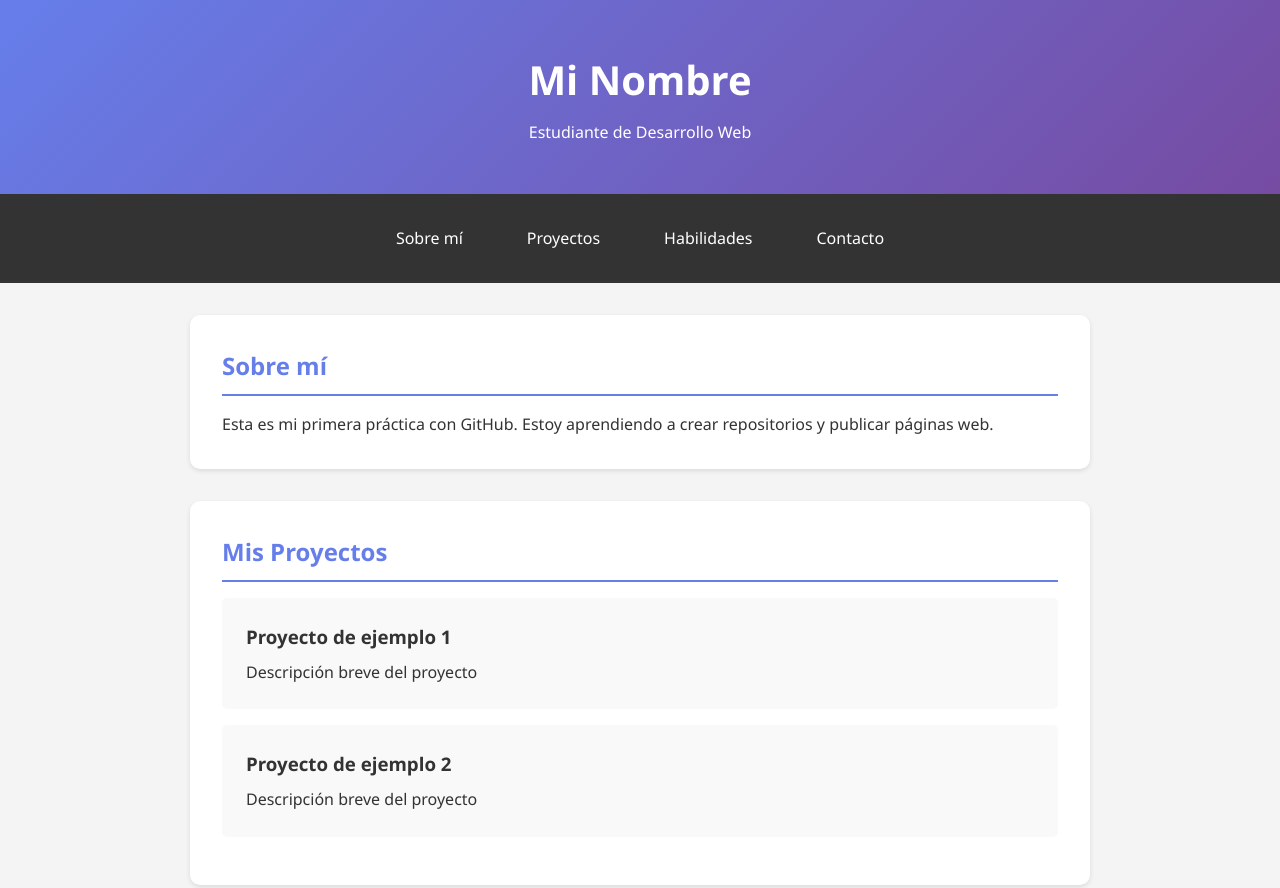
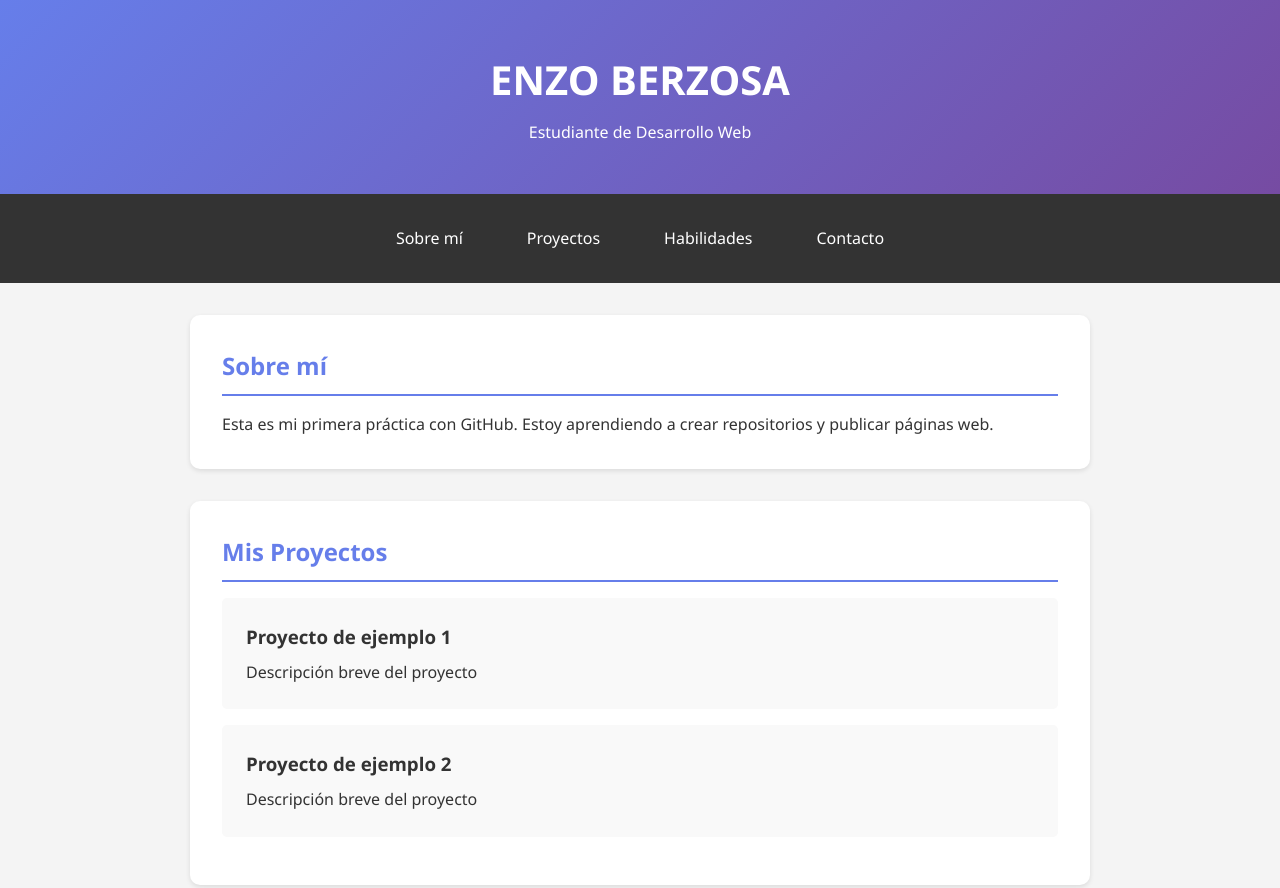
Before and after one commit to Enzoflx/practica-portofolio, a plain HTML site: page index.html in a window 1280 px wide. Shown: the top 888 px of the page. Drawn offline with Linux system fonts and the light colour scheme.

Commit message:
Actualizar nombre en el header

```diff
--- a/index.html
+++ b/index.html
@@ -8,7 +8,7 @@
 </head>
 <body>
 <header>
-<h1>Mi Nombre</h1>
+<h1>ENZO BERZOSA</h1>
 <p>Estudiante de Desarrollo Web</p>
 </header>
 <nav>
```
